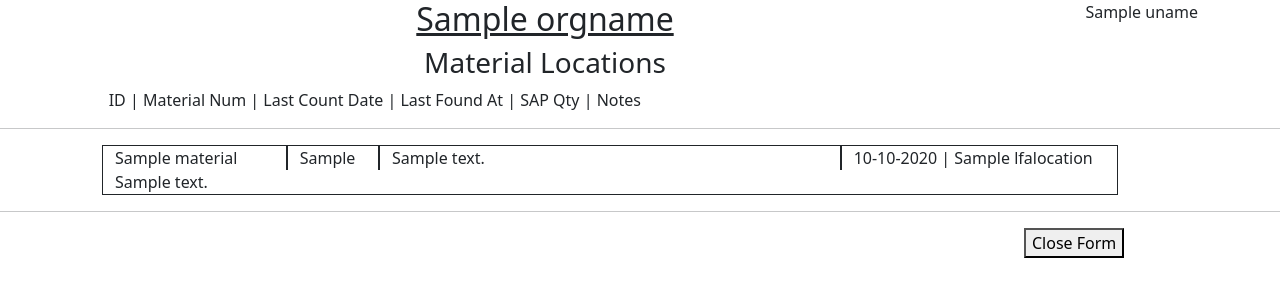
After one commit to calvinc-org-10/WICS-3, a Django app: template WICS/templates/rpt_PartLocations.html in a window 1280 px wide. The commit adds this page. Shown: the top 300 px of the page. Run offline with Django 3.2, Linux system fonts and the light colour scheme; the template is opened without the code that fills it: most values are stand-ins (such as "Sample title", 1, 10 or a date in 2020); some libraries are stand-ins or nearby versions.

Commit message:
bug fixes, better handling of null values Added location grid to Count Agenda/Worksheet (and supporting tables) Part Locations report.  Need to remove records with no SAP inventory or location.  That'll come later

```diff
--- a/WICS/procs_ActualCounts.py
+++ b/WICS/procs_ActualCounts.py
@@ -202,7 +202,7 @@ def fnCountEntryForm(req, recNum = 0,
         # process main form
         if currRec: mainFm = CountEntryForm(_userorg, req.POST, instance=currRec,  prefix=prefixvals['main'])   # do I need to pass in intial?
         else: mainFm = CountEntryForm(_userorg, req.POST, initial=initialvals['main'],  prefix=prefixvals['main'])
-        matlSubFm = RelatedMaterialInfo(_userorg, MaterialID, req.POST, instance=s.Material, prefix=prefixvals['matl'])
+        matlSubFm = RelatedMaterialInfo(_userorg, MaterialID, req.POST, instance=matlRec, prefix=prefixvals['matl'])
         #schedSet = RelatedScheduleInfo(_userorg, SchedID, req.POST, prefix=prefixvals['schedule'], initial=initialvals['schedule'])
 
         s = ActualCounts.objects.none()
--- /dev/null
+++ b/WICS/templates/rpt_PartLocations.html
@@ -0,0 +1,88 @@
+{% extends "WICS_common.html" %}
+{% load widget_tweaks %}
+
+{# I gotta clean this template up too... #}
+
+
+{% block tTitle %}Material Locations{% endblock %}
+
+{% block boddy %}
+<div class="container text-center mx-auto">
+    <div class="row">
+        <div class="col-10">
+            <h2><u>{{ orgname }}</u></h2>
+            <h3>Material Locations</h3>
+        </div>
+        <div class="col-2 text-end"> {{ uname }} </div>
+    </div>
+</div>
+<!-- header row -->
+<!--
+<div class="row">
+    <div class="col-1"></div>
+    <div class="col-3"></div>
+    <div class="col-3"></div>
+    <div class="col-1"></div>
+    <div class="col-3"></div>
+</div>
+-->
+<div class="row">
+    <div class="col-1 border-dark"></div>
+    <div class="col-9 border-dark">
+        ID |
+        Material Num |
+        Last Count Date |
+        Last Found At |
+        SAP Qty |
+        Notes
+    </div>
+</div>
+<hr>
+<div id="mainReport" class="container">
+    <ul>
+    {% for itm in MatlList %}
+        <div class="row">
+            <div class="col-2 border border-bottom-0 border-dark">
+            {{ itm.Material }}
+            </div>
+            <div class="col-1 border border-bottom-0 border-dark">
+            {{ itm.PartType }}
+            </div>
+            <div class="col-5 border border-bottom-0 border-dark">
+            {{ itm.Description }}
+            </div>
+            <div class="col-3 border border-bottom-0 border-dark">
+            {{ itm.LFADate|date:'m-d-Y ' }} |
+            {{ itm.LFALocation }}
+            </div>
+        </div>
+        <div class="row">
+            <div class="col-11 border border-top-0 border-dark">
+            {{ itm.Notes }}
+            </div>
+        </div>
+    {% endfor %}
+    </ul>
+</div>
+
+<!-- form footer -->
+<hr>
+<div class="container">
+    <div class="row mx-auto max-width=100%">
+        <div class="col-8"></div>
+        <div class="col-2">
+        </div>
+        <div class="col-2">
+            <button
+                id="close_btn"
+                type="button"
+                onclick="window.close();">Close Form</button>
+        </div>
+    </div>
+</div>
+
+<script>
+
+</script>
+
+{% endblock %}
--- a/WICS/urls.py
+++ b/WICS/urls.py
@@ -53,6 +53,8 @@ urlpatterns = [
     path('MaterialForm/<int:recNum>',
             forms.fnMaterialForm, {'gotoRec':True}, name='ReloadMatlForm'),
     path('MatlByPartType',forms.MaterialByPartType.as_view(), name='MatlByPartType'),
+    path('MaterialLocations',
+            procs_Material.MaterialLocationsList.as_view(),name='MaterialLocations'),
     path('SAP',procs_SAP.fnShowSAP,name='showtable-SAP'),
     path('SAP/<str:reqDate>',procs_SAP.fnShowSAP,name='showtable-SAP'),
     path('UpldActCtSprsht', procs_ActualCounts.fnUploadActCountSprsht, name='UploadActualCountSprsht'),
--- a/cMenu/menucommand_handlers.py
+++ b/cMenu/menucommand_handlers.py
@@ -79,6 +79,10 @@ def FormBrowse(req, formname, recNum = -1):
         url = 'CountWorksheet'
         theView = resolve(reverse(url)).func
         theForm = theView(req)
+    elif formname.lower() == 'rptMaterialLocations'.lower():
+        url = 'MaterialLocations'
+        theView = resolve(reverse(url)).func
+        theForm = theView(req)
     elif formname.lower() == 'zutilShowColor'.lower(): pass
     else: pass
 
--- a/cMenu/urls.py
+++ b/cMenu/urls.py
@@ -18,7 +18,6 @@ from cMenu import views, menucommand_handlers
 # import userprofiles.globals
 
 urlpatterns = [
-    path('', views.LoadMenu,kwargs={'menuGroup':1, 'menuNum':0},name='initmenu'),
     path('loadmenu/<int:menuGroup>/<int:menuNum>/',views.LoadMenu,name='LoadMenu'),
     path('editmenu', views.EditMenu,kwargs={'menuGroup':1, 'menuNum':0},name='EditMenu_init'),
     path('editmenu/<menuGroup>/<menuNum>',views.EditMenu,name='EditMenu'),
--- a/cMenu/views.py
+++ b/cMenu/views.py
@@ -208,7 +208,7 @@ def HandleMenuCommand(req,CommandNum,CommandArg):
     if CommandNum == MENUCOMMAND.LoadMenu.value :
         retHTTP = LoadMenu(req,int(CommandArg))
     elif CommandNum == MENUCOMMAND.FormBrowse.value :
-        retHTTP = menucommand_handlers.FormBrowse(req, CommandArg)
+        retHTTP = menucommand_handlers.FormBrowse(req, CommandArg)  # replace this with the url reverse
     elif CommandNum == MENUCOMMAND.OpenTable.value :
         retHTTP = menucommand_handlers.ShowTable(req, CommandArg)
     elif CommandNum == MENUCOMMAND.RunCode.value :
```
Also changed, not shown: WICS/forms.py (+6 -2 lines), WICS/models.py (+10 -0 lines), WICS/procs_CountSchedule.py (+26 -5 lines), WICS/procs_Material.py (+60 -0 lines), WICS/templates/rpt_CountWksht.html (+27 -0 lines), procmap.txt (added, +16 -0 lines), userprofiles/templates/registration/login.html (+0 -9 lines), WICS/migrations/0015_worksheetzones_alter_actualcounts_ctd_qty_expr_and_more.py (added).
